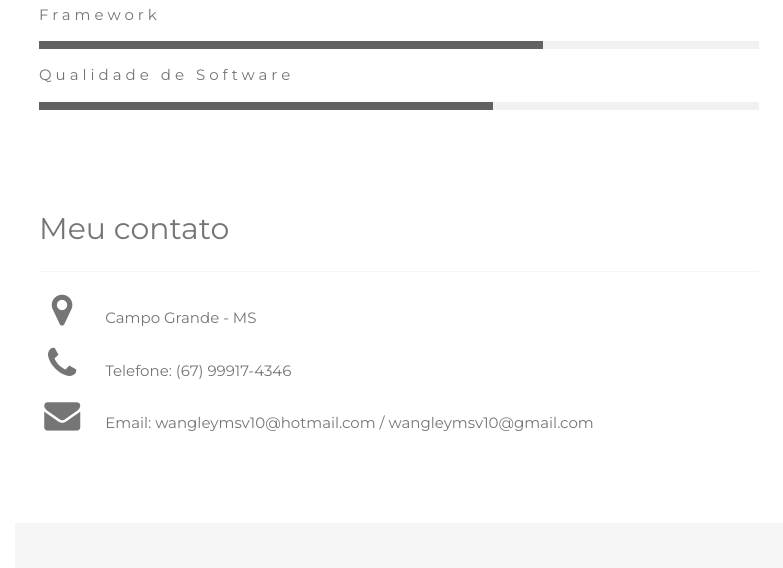
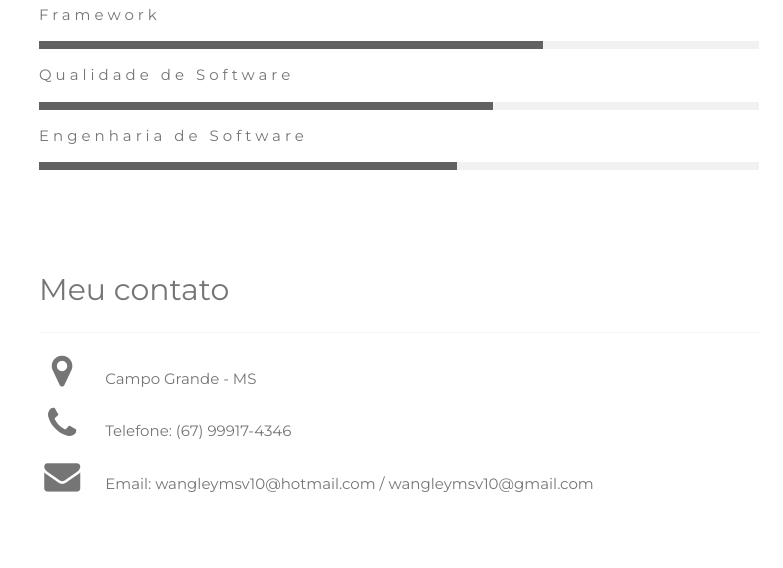
Before and after one commit to WangleyVieira/portfolio-wangley.github.io, a plain HTML site: page index.html in a window 1280 px wide. Shown: the part 2035-2603 px from the top of the page, without its empty margins (497-1280 px from the left). Drawn offline with nearby package versions, Linux system fonts and the light colour scheme.

Commit message:
alteracao

```diff
--- a/index.html
+++ b/index.html
@@ -114,6 +114,11 @@
       <div class="w3-container w3-center w3-padding-small w3-dark-grey" style="width:63%"></div>
     </div>
 
+    <p class="w3-wide">Engenharia de Software</p>
+    <div class="w3-light-grey">
+      <div class="w3-container w3-center w3-padding-small w3-dark-grey" style="width:58%"></div>
+    </div>
+
     <br>
 
     <!-- <button class="w3-button w3-light-grey w3-padding-large w3-section">
```
